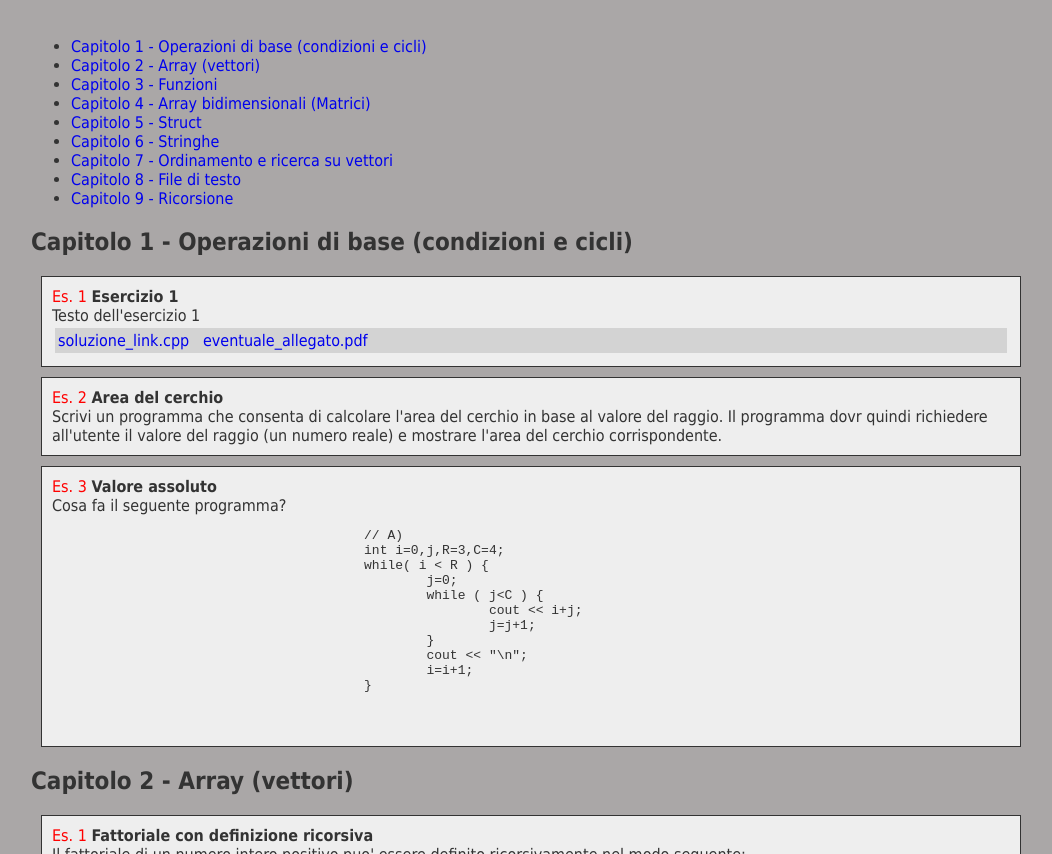
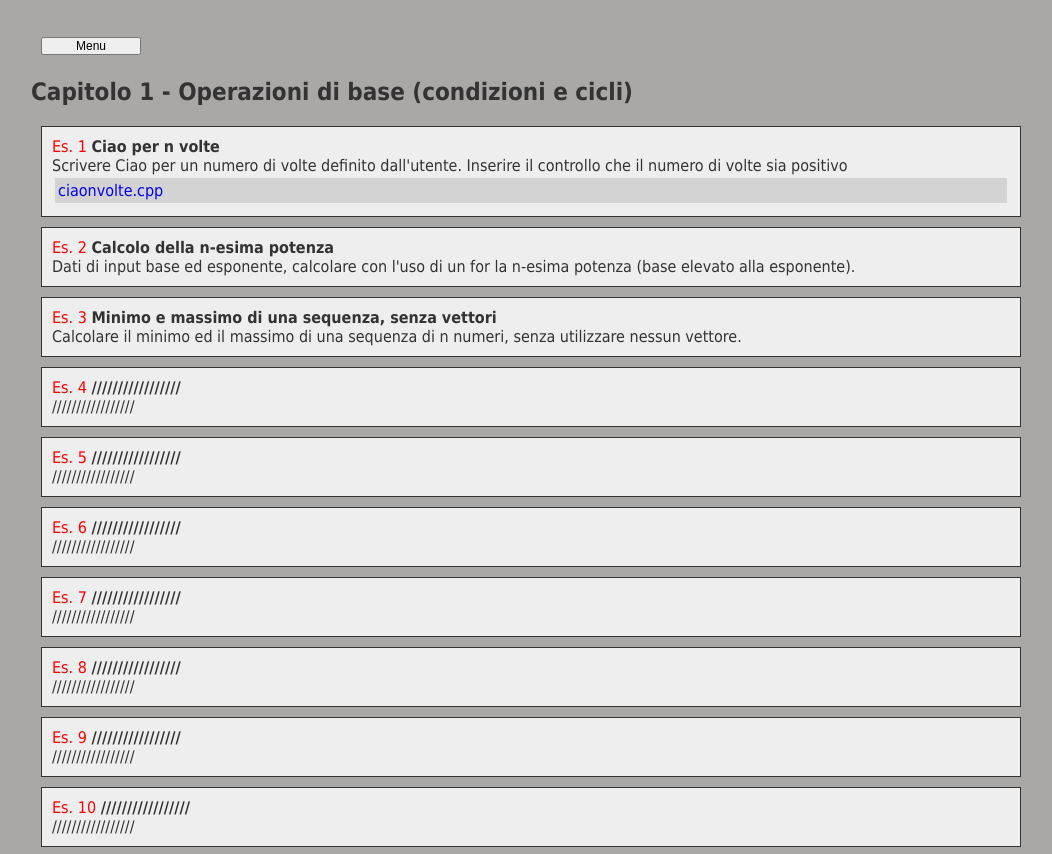
Before and after one commit to RedzSoul/redzsoul.github.io, a plain HTML site: page cpp.html in a window 1280 px wide. Shown: the part 81-935 px from the top of the page, without its empty margins (109-1161 px from the left). Drawn offline with Linux system fonts and the light colour scheme.

Commit message:
TUTTI I FILES AGGIORNATI, CON IL MENU
MENU CHE COMPARE E SCOMPARE

```diff
--- a/cpp.html
+++ b/cpp.html
@@ -10,6 +10,18 @@
 <body>
 
 	<h1> ESERCIZI C++ DIVISI PER CATEGORIA:</h1>
+
+
+	<!-- Questo div è il bottone per far apparire e scomparire il menu! -->
+
+	<div id="spoiler">
+		<div>
+			<input type="button" value="Menu" class="bottoneSpoiler"
+				onclick="if (this.parentNode.parentNode.getElementsByTagName('div')['show'].style.display != '') { this.parentNode.parentNode.getElementsByTagName('div')['show'].style.display = ''; this.parentNode.parentNode.getElementsByTagName('div')['hide'].style.display = 'none'; this.innerText = ''; this.value = 'Nascondi'; } else { this.parentNode.parentNode.getElementsByTagName('div')['show'].style.display = 'none'; this.parentNode.parentNode.getElementsByTagName('div')['hide'].style.display = ''; this.innerText = ''; this.value = 'Menu'; }" />
+			<div id="show"
+				style="display: none; background-color:transparent; background-repeat:repeat; margin: 0px;border-style:solid;border-width:1px; padding: 4px; width:98%">
+
+
 				<div class="sommario">
 					<ul>
 						<li> <a href="#cap1"> Capitolo 1 - Operazioni di base (condizioni e cicli) </a> </li>
@@ -25,63 +37,146 @@
 				</div>
 
 
+			</div>
+			<div id="hide"></div>
+		</div>
+	</div>
+
+
+
+	<!-- CAPITOLO 1-->
 	<div class="capitolo">
 		<h2 id="cap1"> Capitolo 1 - Operazioni di base (condizioni e cicli) </h2>
 
 		<div class="esercizio">
 			<!--Esercizio con soluzione-->
 			<span class="numero">Es. 1</span>
-			<span class="titolo">Esercizio 1</span>
+			<span class="titolo">Ciao per n volte</span>
 			<div class="testo">
-				Testo dell'esercizio 1
+				Scrivere Ciao per un numero di volte definito dall'utente. Inserire il controllo che il numero di volte
+				sia positivo
 			</div>
+
 			<div class="soluzione">
-				<a href="link_al_testo"> soluzione_link.cpp
-				</a>
-				&nbsp;
-				<a href="link_al_testo"> eventuale_allegato.pdf
-				</a>
+				<a href="files/soluzionicpp/ciaonvolte.cpp"> ciaonvolte.cpp</a>
 			</div>
 		</div>
 
 		<div class="esercizio">
 			<!--Esercizio senza soluzione-->
 			<span class="numero">Es. 2</span>
-			<span class="titolo">Area del cerchio</span>
+			<span class="titolo">Calcolo della n-esima potenza</span>
 			<div class="testo">
-				Scrivi un programma che consenta di calcolare l'area del cerchio in
-				base al valore del raggio. Il programma dovr quindi richiedere
-				all'utente il valore del raggio (un numero reale) e mostrare l'area del
-				cerchio corrispondente.
+				Dati di input base ed esponente, calcolare con l'uso di un for la n-esima potenza (base elevato alla
+				esponente).
 			</div>
 
 		</div>
 
 		<div class="esercizio">
+			<!--Esercizio senza soluzione-->
 			<span class="numero">Es. 3</span>
-			<span class="titolo">Valore assoluto</span>
+			<span class="titolo">Minimo e massimo di una sequenza, senza vettori</span>
 			<div class="testo">
-				Cosa fa il seguente programma? <br>
-				<pre>
-					// A)
-					int i=0,j,R=3,C=4;
-					while( i < R ) {
-						j=0;
-						while ( j&lt;C ) {
-							cout << i+j;
-							j=j+1;
-						}
-						cout << "\n";
-						i=i+1;
-					}
-
-				  </pre>
-
+				Calcolare il minimo ed il massimo di una sequenza di n numeri, senza utilizzare nessun vettore.
 			</div>
 
 		</div>
 
+		<div class="esercizio">
+			<!--Esercizio senza soluzione-->
+			<span class="numero">Es. 4</span>
+			<span class="titolo">/////////////////</span>
+			<div class="testo">
+				/////////////////
 			</div>
+
+		</div>
+		<div class="esercizio">
+			<!--Esercizio senza soluzione-->
+			<span class="numero">Es. 5</span>
+			<span class="titolo">/////////////////</span>
+			<div class="testo">
+				/////////////////
+			</div>
+
+		</div>
+		<div class="esercizio">
+			<!--Esercizio senza soluzione-->
+			<span class="numero">Es. 6</span>
+			<span class="titolo">/////////////////</span>
+			<div class="testo">
+				/////////////////
+			</div>
+
+		</div>
+		<div class="esercizio">
+			<!--Esercizio senza soluzione-->
+			<span class="numero">Es. 7</span>
+			<span class="titolo">/////////////////</span>
+			<div class="testo">
+				/////////////////
+			</div>
+
+		</div>
+		<div class="esercizio">
+			<!--Esercizio senza soluzione-->
+			<span class="numero">Es. 8</span>
+			<span class="titolo">/////////////////</span>
+			<div class="testo">
+				/////////////////
+			</div>
+
+		</div>
+		<div class="esercizio">
+			<!--Esercizio senza soluzione-->
+			<span class="numero">Es. 9</span>
+			<span class="titolo">/////////////////</span>
+			<div class="testo">
+				/////////////////
+			</div>
+
+		</div>
+		<div class="esercizio">
+			<!--Esercizio senza soluzione-->
+			<span class="numero">Es. 10</span>
+			<span class="titolo">/////////////////</span>
+			<div class="testo">
+				/////////////////
+			</div>
+
+		</div>
+		<div class="esercizio">
+			<!--Esercizio senza soluzione-->
+			<span class="numero">Es. 11</span>
+			<span class="titolo">/////////////////</span>
+			<div class="testo">
+				/////////////////
+			</div>
+
+		</div>
+		<div class="esercizio">
+			<!--Esercizio senza soluzione-->
+			<span class="numero">Es. 12</span>
+			<span class="titolo">/////////////////</span>
+			<div class="testo">
+				/////////////////
+			</div>
+
+		</div>
+
+
+
+
+
+
+
+	</div>
+
+
+	<!-- CAPITOLO 2-->
+
+
 	<div class="capitolo">
 		<!--Esercizio con listati all'interno del testo-->
 		<h2 id="cap2"> Capitolo 2 - Array (vettori) </h2>
@@ -114,6 +209,10 @@
 
 
 	</div>
+
+
+	<!-- CAPITOLO 3-->
+
 
 	<div class="capitolo">
 		<!--Esercizio con listati all'interno del testo-->
@@ -148,6 +247,10 @@
 
 	</div>
 
+
+	<!-- CAPITOLO 4-->
+
+
 	<div class="capitolo">
 		<!--Esercizio con listati all'interno del testo-->
 		<h2 id="cap4"> Capitolo 4 - Array bidimensionali (Matrici) </h2>
@@ -180,6 +283,9 @@
 
 
 	</div>
+
+	<!-- CAPITOLO 5-->
+
 
 	<div class="capitolo">
 		<!--Esercizio con listati all'interno del testo-->
@@ -214,6 +320,11 @@
 
 	</div>
 
+
+	<!-- CAPITOLO 6-->
+
+
+
 	<div class="capitolo">
 		<!--Esercizio con listati all'interno del testo-->
 		<h2 id="cap6"> Capitolo 6 - Stringhe </h2>
@@ -246,6 +357,11 @@
 
 
 	</div>
+
+
+	<!-- CAPITOLO 7-->
+
+
 
 	<div class="capitolo">
 		<!--Esercizio con listati all'interno del testo-->
@@ -280,6 +396,10 @@
 
 	</div>
 
+
+	<!-- CAPITOLO 8-->
+
+
 	<div class="capitolo">
 		<!--Esercizio con listati all'interno del testo-->
 		<h2 id="cap8"> Capitolo 8 - File di testo </h2>
@@ -312,6 +432,10 @@
 
 
 	</div>
+
+
+	<!-- CAPITOLO 9-->
+
 
 	<div class="capitolo">
 		<!--Esercizio con listati all'interno del testo-->
@@ -346,10 +470,10 @@
 
 	</div>
 
+	</div>
 
 
-	</div>
-
+	<!-- Bottone per tornare in cima -->
 
 	<button onclick="topFunction()" id="bottoneTop" title="Torna in cima">Inizio</button>
 
--- a/css/cpp.css
+++ b/css/cpp.css
@@ -59,6 +59,17 @@ table.cifratura td {
 	margin: 5px;
 }
 
+
+.bottoneSpoiler{
+	width:100px;
+	font-size:12px;
+	margin-left:10px;
+	margin-bottom:3px;
+	padding:0px;
+}
+
+
+
 #bottoneTop {
 	display: none;
 	position: fixed;
```
Also changed, not shown: js/funzioni.js (line endings or trailing spaces), 2 other files. Lines whose indentation alone changed are shown as unchanged.
